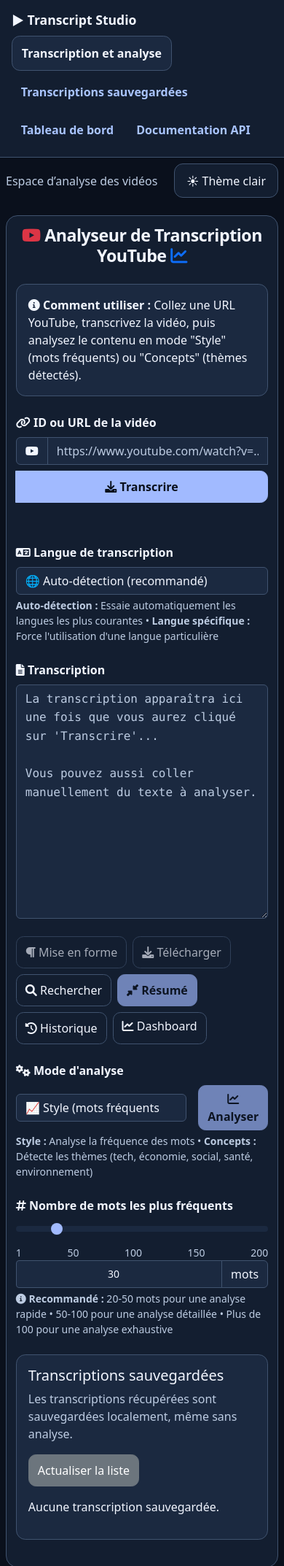
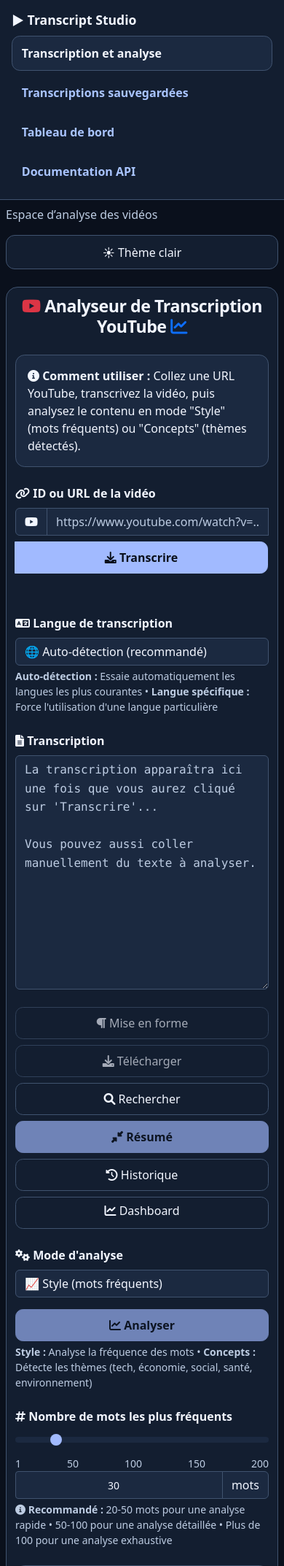
Before and after one commit to gotoo77/yt_transcript, a Flask app: page / in a window 390 px wide. Shown: the top 2146 px of the page at 73% size. Run offline with Flask 3, Linux system fonts and the light colour scheme; data that the repository does not hold is empty; parts of the project's set-up code (start-up, migrations or seed data) failed here and were passed over.

Commit message:
ui: harden responsive and accessibility states

```diff
--- a/src/yt_transcript/static/modern.css
+++ b/src/yt_transcript/static/modern.css
@@ -430,3 +430,141 @@ textarea#transcript-textarea { min-height:280px; line-height:1.6; font-family:ui
  .max-words-input-group { max-width:none; }
  .analysis-modal { max-height:90vh; padding:1rem; }
 }
+
+
+/* UI-4: responsive, zoom-safe and accessibility-focused interaction states. */
+.ui-status {
+ position:sticky;
+ top:.5rem;
+ z-index:500;
+ margin:0 0 1rem;
+ padding:.75rem 1rem;
+ border:1px solid var(--ui-line);
+ border-radius:var(--ui-radius-sm);
+ background:var(--ui-panel);
+ color:var(--ui-ink);
+}
+.ui-status-warning { border-color:var(--ui-warning); }
+.ui-status-danger { border-color:var(--ui-danger); }
+.ui-status-info { border-color:var(--ui-accent); }
+
+.ui-empty-state {
+ display:flex;
+ flex-wrap:wrap;
+ align-items:center;
+ justify-content:center;
+ gap:1rem;
+ max-width:760px;
+ margin:1rem auto;
+ padding:1.2rem;
+ text-align:left;
+ background:var(--ui-panel);
+ border:1px solid var(--ui-line);
+ border-radius:var(--ui-radius-md);
+}
+.ui-empty-state p { margin:.25rem 0 0; color:var(--ui-muted); }
+.ui-empty-state-error { border-color:var(--ui-danger); }
+
+.workspace-main,
+.main-container,
+.container,
+.container-fluid,
+.row,
+[class*="col-"] { min-width:0; }
+
+img,canvas,svg { max-width:100%; }
+textarea,input,select,button { max-width:100%; }
+
+.analysis-card .row,
+#sentiment-section .row,
+#readability-section .row {
+ --bs-gutter-y:.75rem;
+}
+
+@media(max-width:850px) {
+ .workspace-sidebar {
+  position:static;
+ }
+ .workspace-nav {
+  display:grid;
+  grid-template-columns:repeat(auto-fit,minmax(10rem,1fr));
+ }
+ .workspace-nav a {
+  border:1px solid transparent;
+ }
+ .workspace-topbar {
+  align-items:flex-start;
+ }
+ .workspace-topbar .theme-toggle {
+  margin-left:auto;
+ }
+}
+
+@media(max-width:700px) {
+ .workspace-nav { grid-template-columns:1fr; }
+ .workspace-topbar { display:grid; grid-template-columns:1fr; }
+ .workspace-topbar .theme-toggle { margin-left:0; width:100%; }
+ .d-flex.align-items-center.gap-3 {
+  flex-wrap:wrap;
+ }
+ .analysis-mode-select,
+ #analyze-btn {
+  flex:1 1 100%;
+  width:100%;
+ }
+ #stats-content > [class*="col-"] { margin-bottom:.65rem !important; }
+ #sentiment-section .row > [class*="col-"],
+ #readability-section .row > [class*="col-"] {
+  width:100%;
+ }
+ .analysis-card .text-end { text-align:left !important; margin-top:.6rem; }
+ .ui-empty-state { align-items:flex-start; justify-content:flex-start; }
+}
+
+@media(max-width:480px) {
+ body { overflow-wrap:anywhere; }
+ .workspace-main > .container,
+ .main-container .container-fluid { padding:.75rem !important; }
+ .d-flex.flex-wrap.gap-2 > .btn,
+ .d-flex.flex-wrap.gap-2 > a.btn {
+  flex:1 1 100%;
+  width:100%;
+ }
+ .period-selector,
+ .dashboard-actions {
+  display:grid;
+  grid-template-columns:1fr;
+ }
+ .period-btn,
+ .export-btn {
+  width:100%;
+ }
+ .metric-row {
+  align-items:flex-start;
+  flex-direction:column;
+  gap:.2rem;
+ }
+ .chart-canvas-wide {
+  height:260px;
+ }
+ #charts-section .chart-container,
+ #charts-section .chart-container-compact {
+  height:260px;
+ }
+}
+
+@media(min-resolution:1dppx) {
+ @supports (zoom:2) {
+  @media(max-width:900px) {
+   .workspace { grid-template-columns:1fr; }
+  }
+ }
+}
+
+@media(prefers-reduced-motion:reduce) {
+ .fade-in,
+ .loading::after,
+ .loading-spinner .fa-spinner {
+  animation:none !important;
+ }
+}
```
